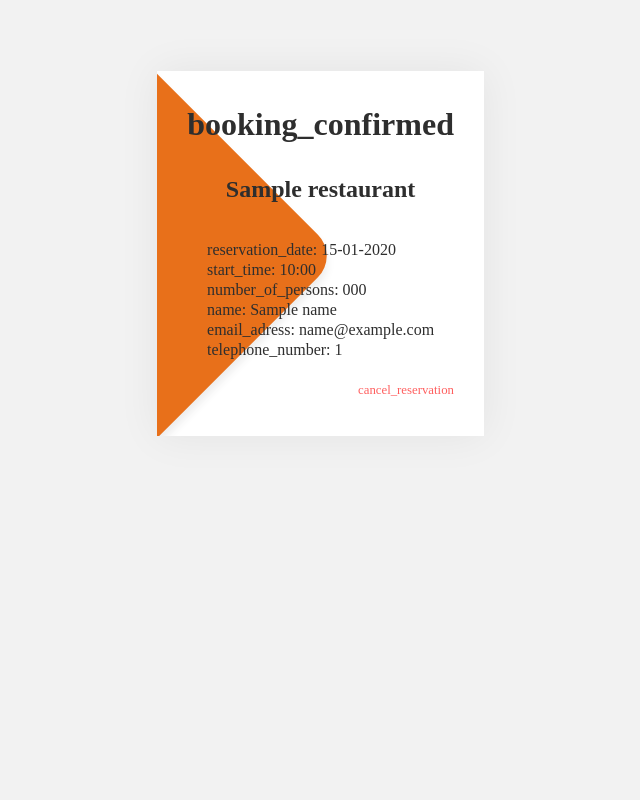
After one commit to milovanpinxteren/we_book, a Django app: template templates/booking_confirmed/booking_confirmed_desktop.html in a window 1280 px wide. The commit adds this page. Shown: the whole page, without its empty margins (321-961 px from the left). Run offline with Django 4.2, Linux system fonts and the light colour scheme; the template is opened without the code that fills it: most values are stand-ins (such as "Sample title", 1, 10 or a date in 2020).

```diff
--- a/bookingsystem/models.py
+++ b/bookingsystem/models.py
@@ -54,6 +54,7 @@ class Customers(models.Model):
 
 class Reservations(models.Model):
     customer = models.ForeignKey(Customers, on_delete=models.CASCADE, default='', blank=True)
+    number_of_persons = models.IntegerField(default=0)
     restaurant = models.ForeignKey(Restaurants, on_delete=models.CASCADE, default='', blank=True)
     table = models.ForeignKey(Tables, on_delete=models.CASCADE, default='', blank=True)
     reservation_date = models.DateTimeField()
--- /dev/null
+++ b/bookingsystem/static/stylesheets/booking_confirmed_desktop.css
@@ -0,0 +1,85 @@
+body {
+    background-color: #f2f2f2;
+}
+
+.page-container {
+    width: 99%;
+    height: 99%;
+    position: absolute;
+
+}
+
+.form-div {
+    display: flex;
+    justify-content: center;
+    align-items: center;
+    text-align: center;
+    margin-top: 5%;
+}
+
+.form_main {
+    display: flex;
+    flex-direction: column;
+    align-items: center;
+    justify-content: center;
+    background-color: rgb(255, 255, 255);
+    padding: 30px 30px 30px 30px;
+    box-shadow: 0px 0px 40px rgba(0, 0, 0, 0.062);
+    position: relative;
+    overflow: hidden;
+}
+
+.form_main::before {
+    position: absolute;
+    content: "";
+    width: 300px;
+    height: 300px;
+    background-color: #e8701a;
+    transform: rotate(45deg);
+    left: -180px;
+    bottom: 30px;
+    z-index: 1;
+    border-radius: 30px;
+    box-shadow: 5px 5px 10px rgba(0, 0, 0, 0.082);
+}
+
+
+.heading {
+    font-size: 2em;
+    color: #2e2e2e;
+    font-weight: 700;
+    margin: 5px 0 10px 0;
+    z-index: 2;
+}
+
+.subHeading {
+    font-size: 1.5em;
+    color: #2e2e2e;
+    font-weight: 700;
+    margin: 5px 0 10px 0;
+    z-index: 2;
+}
+
+.reservation-info {
+    font-size: 1em;
+    color: #2e2e2e;
+    font-weight: 549;
+    margin: 5px 0 10px 0;
+    z-index: 2;
+    text-align: left;
+    line-height: 20px;
+    margin-top: 10%;
+}
+
+.cancelLink {
+    z-index: 2;
+    font-size: .8em;
+    font-weight: 500;
+    color: rgba(255, 0, 0, 0.63);
+    text-decoration: none;
+    padding: 8px 15px;
+    border-radius: 20px;
+    text-align: right;
+    margin-top: 2%;
+    width: 100%;
+}
--- a/bookingsystem/urls.py
+++ b/bookingsystem/urls.py
@@ -8,5 +8,7 @@ urlpatterns = [
     path("", views.index, name="index"),
     path("make_reservation", views.make_reservation),
     path("confirm_booking", views.confirm_booking),
-    path("see_reservations", views.see_reservations)
+    path("see_reservations", views.see_reservations),
+    path("drop_reservation", views.drop_reservation, name="drop_reservation"),
+    path("delete_reservation", views.delete_reservation, name="delete_reservation")
 ]
--- /dev/null
+++ b/templates/booking_confirmed/booking_confirmed_desktop.html
@@ -0,0 +1,37 @@
+{% load i18n %}
+{% load static %}
+{% get_current_language as CURRENT_LANG %}
+{% get_available_languages as LANGUAGES %}
+{% get_language_info_list for LANGUAGES as languages %}
+{% csrf_token %}
+
+<!DOCTYPE html>
+<html lang="en">
+<head>
+    <meta charset="UTF-8">
+    <link rel="stylesheet" type="text/css" href="{% static 'stylesheets/booking_confirmed_desktop.css' %}"/>
+
+    <title>Title</title>
+</head>
+<body>
+<div class="page-container">
+    <div class="form-div">
+        <div class="form_main">
+            <p class="heading" id="heading">{% trans "booking_confirmed" %}</p> <br>
+            <p class="subHeading">{{ restaurant }}</p>
+            <p class="reservation-info">
+                {% trans "reservation_date" %}: {{ reservation_date|date:"d-m-Y" }} <br>
+                {% trans "start_time" %}: {{ start_time|time:"H:i" }} <br>
+                {% trans "number_of_persons" %}: {{ number_of_persons }} <br>
+                {% trans "name" %}: {{ name }} <br>
+                {% trans "email_adress" %}: {{ email_adress }} <br>
+                {% trans "telephone_number" %}: {{ telephone_number }} <br>
+            </p>
+
+                <a class="cancelLink" href="{% url 'delete_reservation?' %}?reservationID={{ reservationID }}">{% trans 'cancel_reservation' %}</a>
+
+        </div>
+    </div>
+</div>
+</body>
+</html>
```
Also changed, not shown: bookingsystem/Classes/booking_confirmer.py (+11 -5 lines), bookingsystem/Classes/booking_maker.py (+11 -6 lines), bookingsystem/static/stylesheets/booking_confirmation_desktop.css (+21 -6 lines), bookingsystem/static/stylesheets/index_desktop.css (+6 -5 lines), bookingsystem/views.py (+46 -4 lines), templates/booking_confirmation/booking_confirmation_desktop.html (+64 -40 lines), templates/booking_confirmed.html (added, +10 -0 lines), templates/booking_confirmed/booking_confirmed_mobile.html (added, +10 -0 lines), templates/booking_confirmed/booking_confirmed_tablet.html (added, +10 -0 lines), templates/components/language_picker.html (added, +29 -0 lines), templates/index/index_desktop.html (+2 -22 lines), bookingsystem/static/stylesheets/booking_confirmed_mobile.css (added), bookingsystem/static/stylesheets/booking_confirmed_tablet.css (added), locale/de/LC_MESSAGES/django.po, 2 other files.
